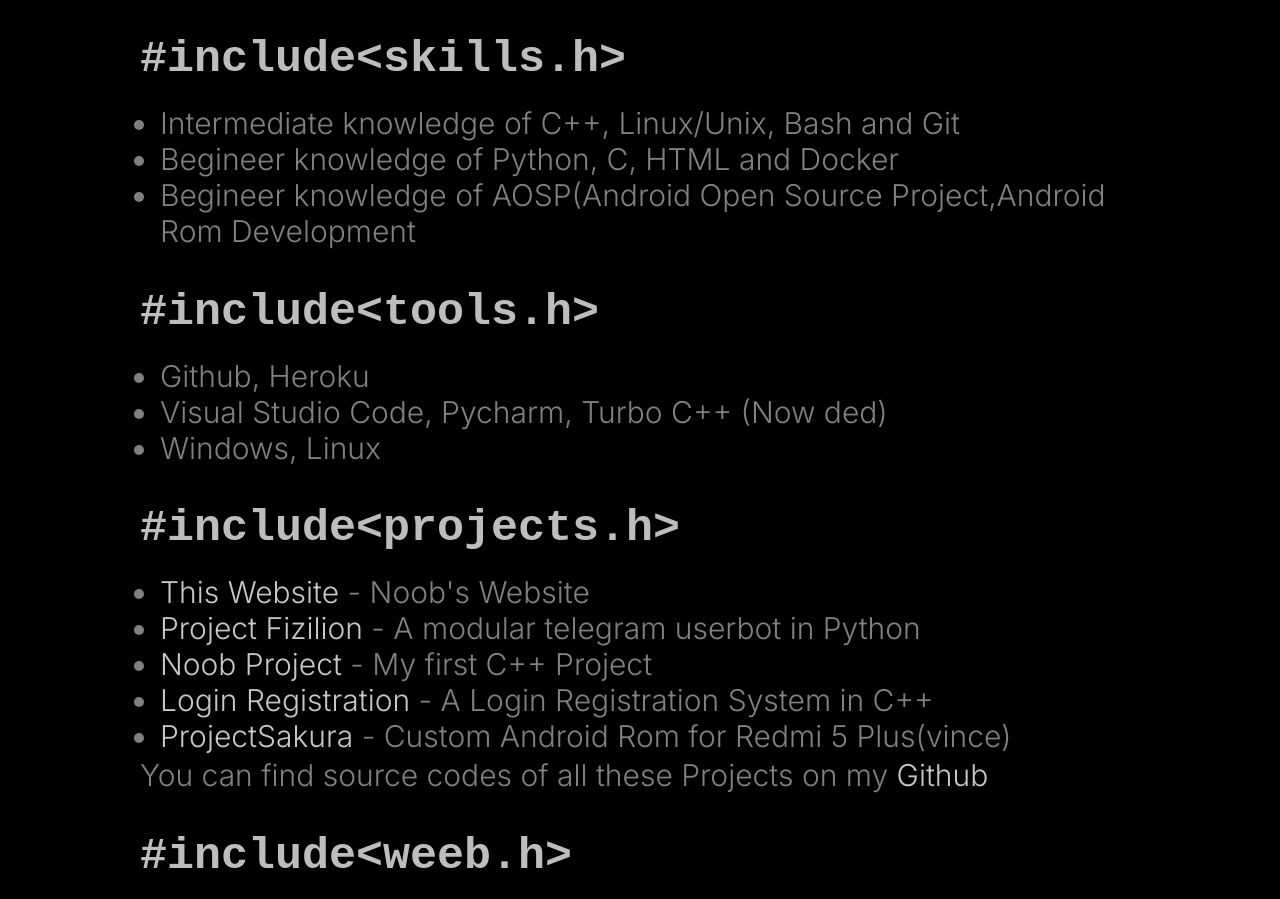
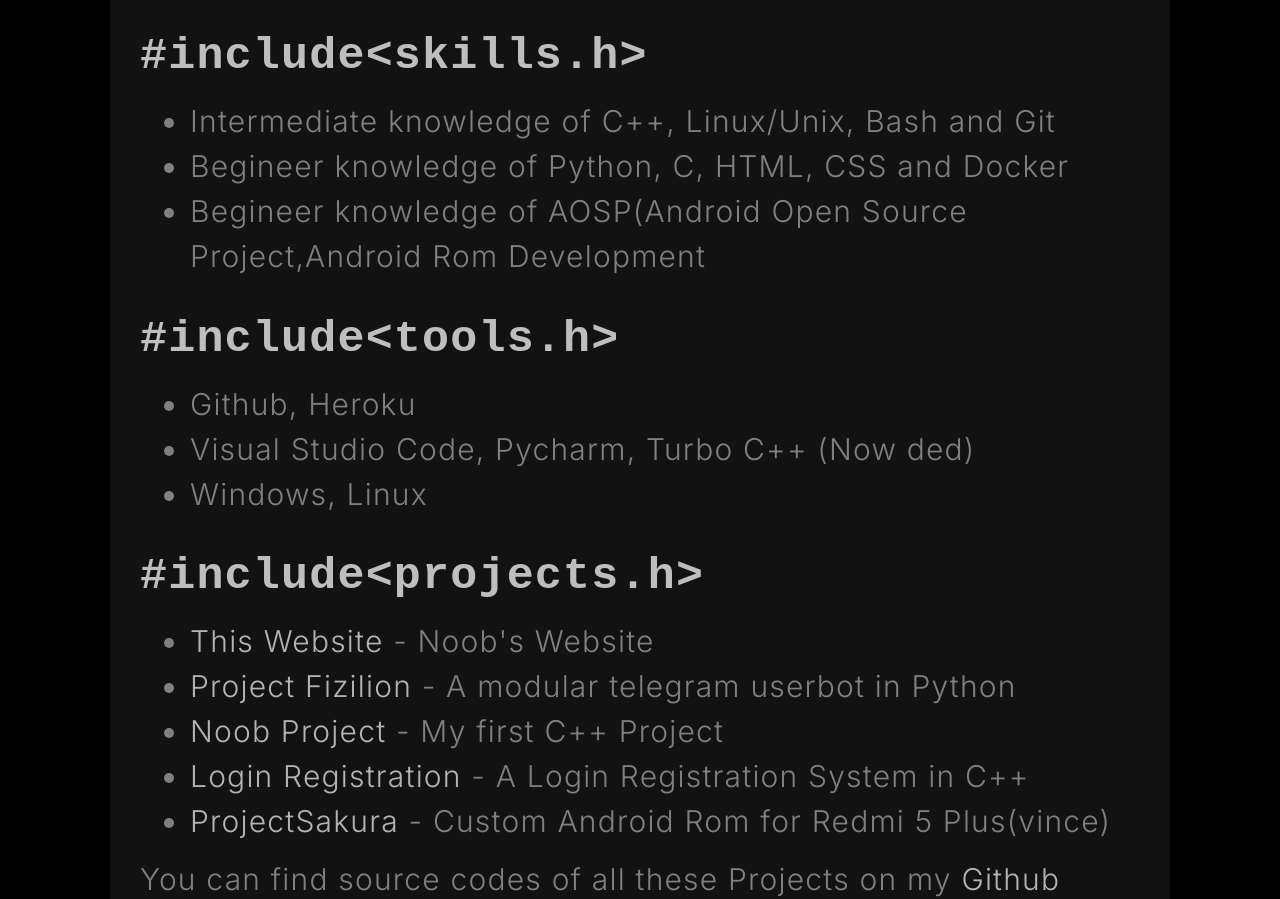
Before and after one commit to PrajjuS/PrajjuS.github.io, a plain HTML site: page index.html in a window 1280 px wide. Shown: the part 509-1408 px from the top of the page. Drawn offline with Linux system fonts and the light colour scheme.

Commit message:
Shift to CSS stylesheet
- Changed backround and font colours
- Added icons
- Minimal changes and fixups

Change-Id: Id7f10b33ce1b6f6825f654187e5dc531a188ccc7
Signed-off-by: PrajjuS <theprajjus@gmail.com>

```diff
--- a/index.html
+++ b/index.html
@@ -5,44 +5,20 @@
         <title>PrajjuS.cpp</title>
 
         <!-- Required Things -->
-        <link rel="icon" type="image/x-icon" href="/assets/favicon.ico">
-        <link href="https://fonts.googleapis.com/css2?family=Comic+Neue" rel="stylesheet">
-        <link href="https://fonts.googleapis.com/css2?family=Poiret+One" rel="stylesheet">
-        <link href="https://fonts.googleapis.com/css2?family=Bubblegum+Sans" rel="stylesheet">
+        <link rel="icon" type="image/x-icon" href="favicon.ico">
+        <link rel="stylesheet" href="styles/stylesheet.css">
         <link href="https://fonts.googleapis.com/css2?family=Inter:wght@300&display=swap" rel="stylesheet">
         <link href="https://fonts.googleapis.com/css2?family=Fira+Sans&display=swap" rel="stylesheet">
-        <link href="https://fonts.googleapis.com/css2?family=Comfortaa&display=swap" rel="stylesheet">
-        <style>
-            .main
-            {
-                background-color: black;
-                width: 1000px;
-                padding: 30px;
-                margin: 0 auto;
-                font-family: 'Inter', sans-serif;
-                font-size: 30px;
-            }
-            h1
-            {
-                font-size: 70px;
-                font-family: 'Fira Sans';
-            }
-            a
-            {
-                color: rgb(199, 199, 199) ;
-                text-decoration: none;
-            }
-        </style>
     </head>
 
     <!-- Website Body -->
-    <body style="background-color: black;" text="grey">
+    <body>
         <div class="main">
 
             <!-- About -->
-            <h1 style="color: rgb(221, 220, 220);">Konichiwa! Orewa PrajjuS</h1>
+            <h1>Konichiwa! Orewa PrajjuS</h1>
             <hr>
-            <h2 style="margin-bottom: -10px; color: rgb(189, 189, 189); font-family: monospace;">#include&lt;about.h&gt;</h2>
+            <h2>#include&lt;about.h&gt;</h2>
             <p>
                 A Teenager and a Noob Programmer intrested in coding, developing, tech, hacking and anime.
                 <br>
@@ -50,19 +26,19 @@
             </p>
 
             <!-- Skills -->
-            <h2 style="margin-bottom: -10px; color: rgb(189, 189, 189); font-family: monospace;">#include&lt;skills.h&gt;</h2>
-            <p style="margin-bottom: -10px; margin-top: 10px;">
-                <ul style="margin-left: -20px;">
+            <h2>#include&lt;skills.h&gt;</h2>
+            <p>
+                <ul>
                     <li>Intermediate knowledge of C++, Linux/Unix, Bash and Git</li>
-                    <li>Begineer knowledge of Python, C, HTML and Docker</li>
+                    <li>Begineer knowledge of Python, C, HTML, CSS and Docker</li>
                     <li>Begineer knowledge of AOSP(Android Open Source Project,Android Rom Development</li>
                 </ul>
             </p>
 
             <!-- Tools -->
-            <h2 style="margin-bottom: -10px; color: rgb(189, 189, 189); font-family: monospace;">#include&lt;tools.h&gt;</tools.h></h2>
-            <p style="margin-bottom: -10px; margin-top: 10px;">
-                <ul style="margin-left: -20px;">
+            <h2>#include&lt;tools.h&gt;</tools.h></h2>
+            <p>
+                <ul>
                     <li>Github, Heroku</li>
                     <li>Visual Studio Code, Pycharm, Turbo C++ (Now ded)</li>
                     <li>Windows, Linux</li>
@@ -70,9 +46,9 @@
             </p>
 
             <!-- Projects -->
-            <h2 style="margin-bottom: -10px; color: rgb(189, 189, 189); font-family: monospace;">#include&lt;projects.h&gt;</h2>
-            <p style="margin-bottom: -10px; margin-top: 10px;">
-                <ul style="margin-left: -20px; margin-bottom: 3px;">
+            <h2>#include&lt;projects.h&gt;</h2>
+            <p>
+                <ul style="margin-bottom: 13px;">
                     <li><a href="#">This Website</a> - Noob's Website</li>
                     <li><a href="https://github.com/PrajjuS/ProjectFizilion">Project Fizilion</a> - A modular telegram userbot in Python
                     <li><a href="https://replit.com/@PrajwalS1/My-First-C?embed=1&output=1#main.cpp">Noob Project</a> - My first C++ Project</li>
@@ -83,9 +59,9 @@
             </p>
 
             <!-- Weeb Things -->
-            <h2 style="margin-bottom: -10px; color: rgb(189, 189, 189); font-family: monospace;">#include&lt;weeb.h&gt;</h2>
+            <h2>#include&lt;weeb.h&gt;</h2>
             <p>
-                <ul style="margin-left: -20px; margin-bottom: 5px;">
+                <ul>
                     <li>Action: <a href="https://myanimelist.net/anime/21/One_Piece">One Piece</a>, <a href="https://myanimelist.net/anime/22319/Tokyo_Ghoul">Tokyo Ghoul</a>, <a href="https://myanimelist.net/anime/11757/Sword_Art_Online">Sword Art Online</a>, <a href="https://myanimelist.net/anime/16498/Shingeki_no_Kyojin">Attack On Titan</a>, <a href="https://myanimelist.net/anime/40748/Jujutsu_Kaisen_TV">Jujutsu Kaisen</a>, <a href="https://myanimelist.net/anime/38000/Kimetsu_no_Yaiba">Demon Slayer</a></li>
                     <li>Romance: <a href="https://myanimelist.net/anime/32729/Orange">Orange</a>, <a href="https://myanimelist.net/anime/23273/Shigatsu_wa_Kimi_no_Uso">Your Lie In April</a>, <a href="https://myanimelist.net/anime/2167/Clannad">Clannad</a>, <a href="https://myanimelist.net/anime/14813/Yahari_Ore_no_Seishun_Love_Comedy_wa_Machigatteiru">My Teen Romantic Comedy</a>, <a href="https://myanimelist.net/anime/35849/Darling_in_the_FranXX">Darling in the FranXX</a>, <a href="https://myanimelist.net/anime/21995/Ao_Haru_Ride">Blue String Ride</a>, <a href="https://myanimelist.net/anime/31240/Re_Zero_kara_Hajimeru_Isekai_Seikatsu">Re:Zero</a>, <a href="https://myanimelist.net/anime/10793/Guilty_Crown">Guilty Crown</a>, <a href="https://myanimelist.net/anime/33352/Violet_Evergarden">Violet Evergarden</a></li>
                     <li>Movies: <a href="https://myanimelist.net/anime/32281/Kimi_no_Na_wa">Your Name</a>, <a href="https://myanimelist.net/anime/36098/Kimi_no_Suizou_wo_Tabetai">I Want to Eat Your Pancreas</a>, <a href="https://myanimelist.net/anime/10408/Hotarubi_no_Mori_e">Into the Forest of Fireflies</a>, <a href="https://myanimelist.net/anime/28851/Koe_no_Katachi">A Silent Voice</a></li>
@@ -95,14 +71,13 @@
             </p>
 
             <!-- Contact -->
-            <h2 style="margin-bottom: -10px; color: rgb(189, 189, 189); font-family: monospace;">#include&lt;contact.h&gt;</h2>
+            <h2>#include&lt;contact.h&gt;</h2>
             <p>
-                <ul style="margin-left: -20px; margin-bottom: 5px;">
+                <ul>
                     <li><a href="https://t.me/PrajjuS">Telegram</a></li>
                     <li><a href="theprajjus@gmail.com">Mail</a></li>
                     <li><a href="https://github.com/PrajjuS">Github</a></li>
                     <li><a href="https://forum.xda-developers.com/m/prajjus.10388799">XDA</a></li>
-                    <li><a href="">Twitter</a></li>
                 </ul>
             </p>
             <hr>
--- /dev/null
+++ b/styles/stylesheet.css
@@ -0,0 +1,43 @@
+.main
+{
+    background-color: #121212;
+    width: 1000px;
+    padding: 30px;
+    margin: 0 auto;
+    font-family: 'Inter', sans-serif;
+    font-size: 30px;
+}
+
+body
+{
+    background-color: black;
+    color: gray;
+    font-size: 20px;
+    line-height: 45px;
+    letter-spacing: 1.2px;
+}
+
+h1
+{
+    color: rgb(210, 210, 210);
+    font-size: 70px;
+    font-family: 'Fira Sans';
+}
+
+h2
+{
+    color: rgb(190, 190, 190);
+    font-family: monospace;
+    margin-bottom: -10px;
+}
+
+ul
+{
+    margin-left: 10px;
+}
+
+a
+{
+    color: rgb(180, 180, 180);
+    text-decoration: none;
+}
```
Also changed, not shown: favicon.ico (renamed from assets/favicon.ico), images/android-chrome-512x512.png (added), images/favicon-16x16.png (added), images/favicon-32x32.png (added).
